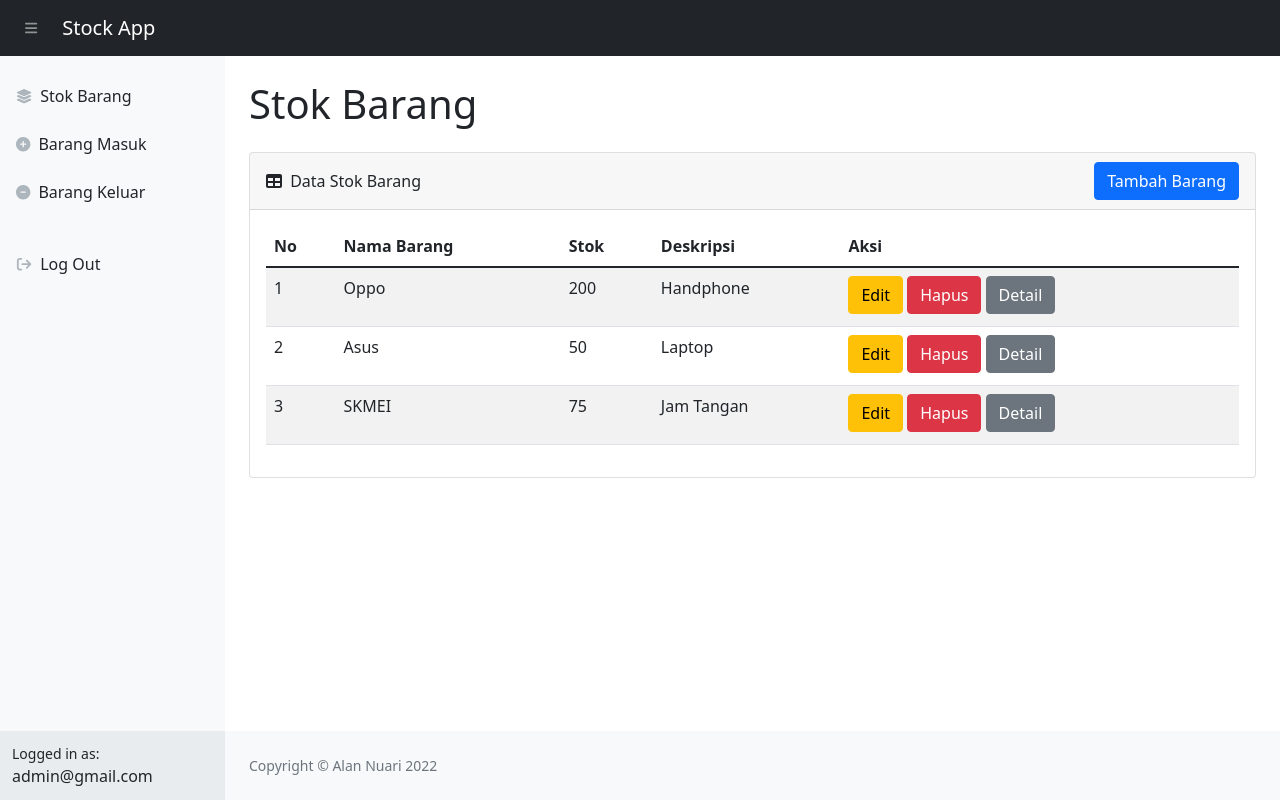
After one commit to alannuari/stock-app, a PHP site: page /home.php in a window 1280 px wide. The commit adds this page. Run offline with PHP 8.4, Linux system fonts and the light colour scheme; a user stored in the database is signed in; data comes from the database, SQL or seed files in the repository; some libraries are stand-ins or nearby versions.

Commit message:
rename index to home

```diff
--- /dev/null
+++ b/home.php
@@ -0,0 +1,172 @@
+<?php
+
+session_start();
+
+if (!isset($_SESSION['login'])) {
+    header('Location: login.php');
+    exit;
+}
+
+require 'get_stok_barang.php';
+
+?>
+
+<!DOCTYPE html>
+<html lang="en">
+    <head>
+        <meta charset="utf-8" />
+        <meta http-equiv="X-UA-Compatible" content="IE=edge" />
+        <meta name="viewport" content="width=device-width, initial-scale=1, shrink-to-fit=no" />
+        <meta name="description" content="" />
+        <meta name="author" content="" />
+        <title>Stok Barang</title>
+        <link href="css/styles.css" rel="stylesheet" />
+        <script src="https://use.fontawesome.com/releases/v6.1.0/js/all.js" crossorigin="anonymous"></script>
+    </head>
+    <body class="sb-nav-fixed">
+
+        <?php require 'templates/topnavigation.php'; ?>
+
+        <div id="layoutSidenav">
+
+            <?php require 'templates/sidenavigation.php'; ?>
+
+            <div id="layoutSidenav_content">
+                <main>
+                    <div class="container-fluid px-sm-4">
+                        <h1 class="my-4">Stok Barang</h1>
+                        <div class="card mb-4">
+                            <div class="card-header d-flex justify-content-between align-items-sm-center flex-column flex-sm-row">
+                                <div class="py-2">
+                                    <i class="fas fa-table me-1"></i>
+                                    Data Stok Barang
+                                </div>
+                                <button type="button" class="btn btn-primary mr-auto" data-bs-toggle="modal" data-bs-target="#tambah">
+                                    Tambah Barang
+                                </button>
+                            </div>
+                            <?php foreach($data_stok_barang as $item): ?>
+                                <?php if ($item['stock'] == 0): ?>
+                                    <div class="alert alert-danger alert-dismissible fade show mt-2 mb-0 mx-3">
+                                        <button type="button" class="btn-close" data-bs-dismiss="alert"></button>
+                                        <strong>Perhatian!</strong> Stok barang <?php echo $item['namabarang']; ?> sudah habis.
+                                    </div>
+                                    <?php endif ?>
+                            <?php endforeach ?>
+                            <div class="card-body">
+                                <table id="datatablesSimple" class="table table-striped">
+                                    <thead>
+                                        <tr>
+                                            <th>No</th>
+                                            <th>Nama Barang</th>
+                                            <th>Stok</th>
+                                            <th>Deskripsi</th>
+                                            <th>Aksi</th>
+                                        </tr>
+                                    </thead>
+                                    <tbody>
+                                        <?php $i = 1; ?>
+                                        <?php foreach($data_stok_barang as $item): ?>
+                                            <tr>
+                                                <td><?php echo $i; ?></td>
+                                                <td><?php echo $item['namabarang']; ?></td>
+                                                <td><?php echo $item['stock']; ?></td>
+                                                <td><?php echo $item['deskripsi']; ?></td>
+                                                <td>
+                                                    <button type="button" class="btn btn-warning mb-1" data-bs-toggle="modal" data-bs-target="#edit<?php echo $item['idbarang']; ?>">
+                                                        Edit
+                                                    </button>
+                                                    <button type="button" class="btn btn-danger mb-1" data-bs-toggle="modal" data-bs-target="#hapus<?php echo $item['idbarang']; ?>">
+                                                        Hapus
+                                                    </button>
+                                                    <a href="detail_barang.php?id=<?php echo $item['idbarang']; ?>">
+                                                        <button type="button" class="btn btn-secondary mb-1">
+                                                            Detail
+                                                        </button>
+                                                    </a>
+                                            </tr>
+
+                                            <?php $i++; ?>
+
+                                            <div class="modal fade" id="edit<?php echo $item['idbarang']; ?>" tabindex="-1" aria-labelledby="exampleModalLabel" aria-hidden="true">
+                                                <div class="modal-dialog">
+                                                    <div class="modal-content">
+                                                        <div class="modal-header">
+                                                            <h5 class="modal-title" id="exampleModalLabel">Edit Barang</h5>
+                                                            <button type="button" class="btn-close" data-bs-dismiss="modal" aria-label="Close"></button>
+                                                        </div>
+                                                        <form method="POST" action="edit_stok_barang.php">
+                                                            <div class="modal-body">
+                                                                <input type="hidden" name="idbarang" value="<?php echo $item['idbarang']; ?>">
+                                                                <input type="text" name="namabarang" value="<?php echo $item['namabarang']; ?>" class="form-control mb-3" required />
+                                                                <input type="text" name="deskripsi" value="<?php echo $item['deskripsi']; ?>" class="form-control mb-3" required />
+                                                            </div>
+                                                            <div class="modal-footer">
+                                                                <button type="submit" class="btn btn-primary">Save</button>
+                                                            </div>
+                                                        </form>
+                                                    </div>
+                                                </div>
+                                            </div>
+
+                                            <div class="modal fade" id="hapus<?php echo $item['idbarang']; ?>" tabindex="-1" aria-labelledby="exampleModalLabel" aria-hidden="true">
+                                                <div class="modal-dialog">
+                                                    <div class="modal-content">
+                                                        <div class="modal-header">
+                                                            <h5 class="modal-title" id="exampleModalLabel">Hapus Barang</h5>
+                                                            <button type="button" class="btn-close" data-bs-dismiss="modal" aria-label="Close"></button>
+                                                        </div>
+                                                        <form method="POST" action="hapus_stok_barang.php">
+                                                            <div class="modal-body">
+                                                                <p>Apakah anda yakin ingin menghapus <?php echo $item['namabarang']; ?> ?</p>
+                                                                <input type="hidden" name="idbarang" value="<?php echo $item['idbarang']; ?>">
+                                                            </div>
+                                                            <div class="modal-footer">
+                                                                <button type="submit" class="btn btn-primary">Hapus</button>
+                                                            </div>
+                                                        </form>
+                                                    </div>
+                                                </div>
+                                            </div>
+                                        <?php endforeach ?>
+                                    </tbody>
+                                </table>
+                            </div>
+                        </div>
+                    </div>
+                </main>
+
+                <?php require 'templates/footer.php'; ?>
+
+            </div>
+        </div>
+
+        <div class="modal fade" id="tambah" tabindex="-1" aria-labelledby="exampleModalLabel" aria-hidden="true">
+            <div class="modal-dialog">
+                <div class="modal-content">
+                    <div class="modal-header">
+                        <h5 class="modal-title" id="exampleModalLabel">Tambah Barang</h5>
+                        <button type="button" class="btn-close" data-bs-dismiss="modal" aria-label="Close"></button>
+                    </div>
+                    <form method="POST" action="tambah_stok_barang.php">
+                        <div class="modal-body">
+                            <input type="text" name="namabarang" placeholder="Nama barang" class="form-control mb-3" required />
+                            <input type="number" name="stok" placeholder="Stok barang" min="1" class="form-control mb-3" required />
+                            <input type="text" name="deskripsi" placeholder="Deskripsi barang" class="form-control mb-3" required />
+                        </div>
+                        <div class="modal-footer">
+                            <button type="submit" class="btn btn-primary">Tambah</button>
+                        </div>
+                    </form>
+                </div>
+            </div>
+        </div>
+
+        <script src="https://cdn.jsdelivr.net/npm/bootstrap@5.1.3/dist/js/bootstrap.bundle.min.js" crossorigin="anonymous"></script>
+        <script src="js/scripts.js"></script>
+        <!-- <script src="https://cdn.jsdelivr.net/npm/simple-datatables@latest" crossorigin="anonymous"></script> -->
+        <link href="https://cdn.jsdelivr.net/npm/simple-datatables@latest/dist/style.css" rel="stylesheet" type="text/css">
+        <script src="https://cdn.jsdelivr.net/npm/simple-datatables@latest" type="text/javascript"></script>
+        <script src="js/datatables-simple-demo.js"></script>
+    </body>
+</html>
--- a/tambah_stok_barang.php
+++ b/tambah_stok_barang.php
@@ -11,6 +11,6 @@ $addtotable = mysqli_query($conn, $sql);
 
 mysqli_close($conn);
 
-header('Location: index.php');
+header('Location: home.php');
 
 ?>
```
